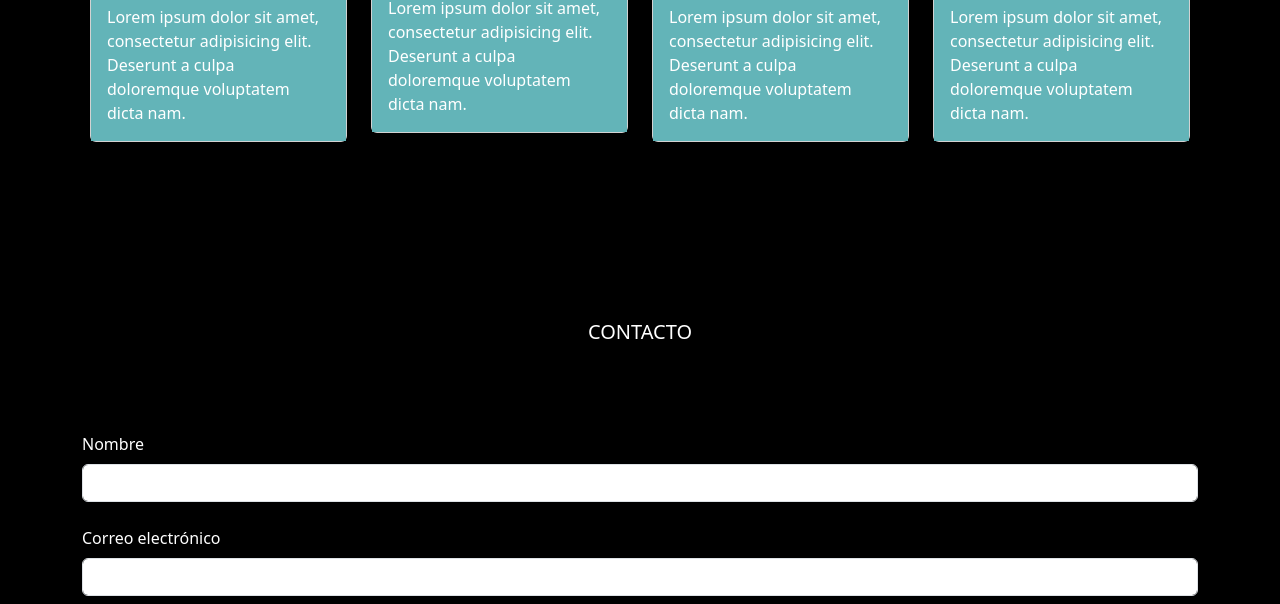
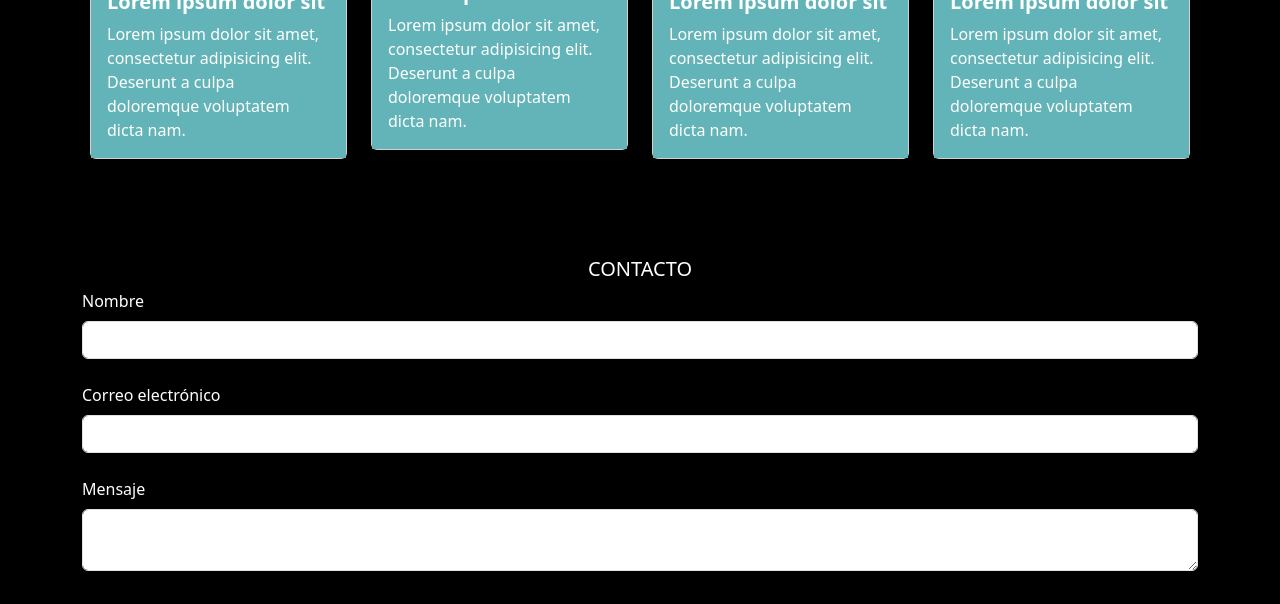
Before and after one commit to Valyxp/Viajes_Chile, a plain HTML site: page index.html in a window 1280 px wide. Shown: the part 2049-2653 px from the top of the page. Drawn offline with nearby package versions, Linux system fonts and the light colour scheme; a script that the page names is missing.

Commit message:
quinto commit

```diff
--- a/assets/css/style.css
+++ b/assets/css/style.css
@@ -115,7 +115,7 @@
 #Contacto h5 {
   color: white;
   text-align: center;
-  padding: 80px;
+  margin-top: 60px padding 50px;
 }
 
 #mensaje {
--- a/index.html
+++ b/index.html
@@ -156,6 +156,7 @@
         <section id="quienes-somos" class="container-fluid d-none d-lg-block">
           <h5>¿QUIÉNES SOMOS?</h5>
 
+          <hr color="width" />
           <div id="que-hacemos" class="row">
             <div class="col-12 col-md-4">
               <div id="avion">
@@ -275,7 +276,6 @@
       <div id="scrollspyHeading4">
         <section id="Contacto" class="container-fluid">
           <h5>CONTACTO</h5>
-
           <div class="container">
             <div class="row">
               <form>
@@ -364,10 +364,5 @@
       integrity="sha384-0pUGZvbkm6XF6gxjEnlmuGrJXVbNuzT9qBBavbLwCsOGabYfZo0T0to5eqruptLy"
       crossorigin="anonymous"
     ></script>
-
-    <!-- TOOLTIP -->
-    <!-- SECCION 1 jQ -->
-    <!-- HEADER jQ -->
-    <!-- CARD jQ -->
   </body>
 </html>
```
